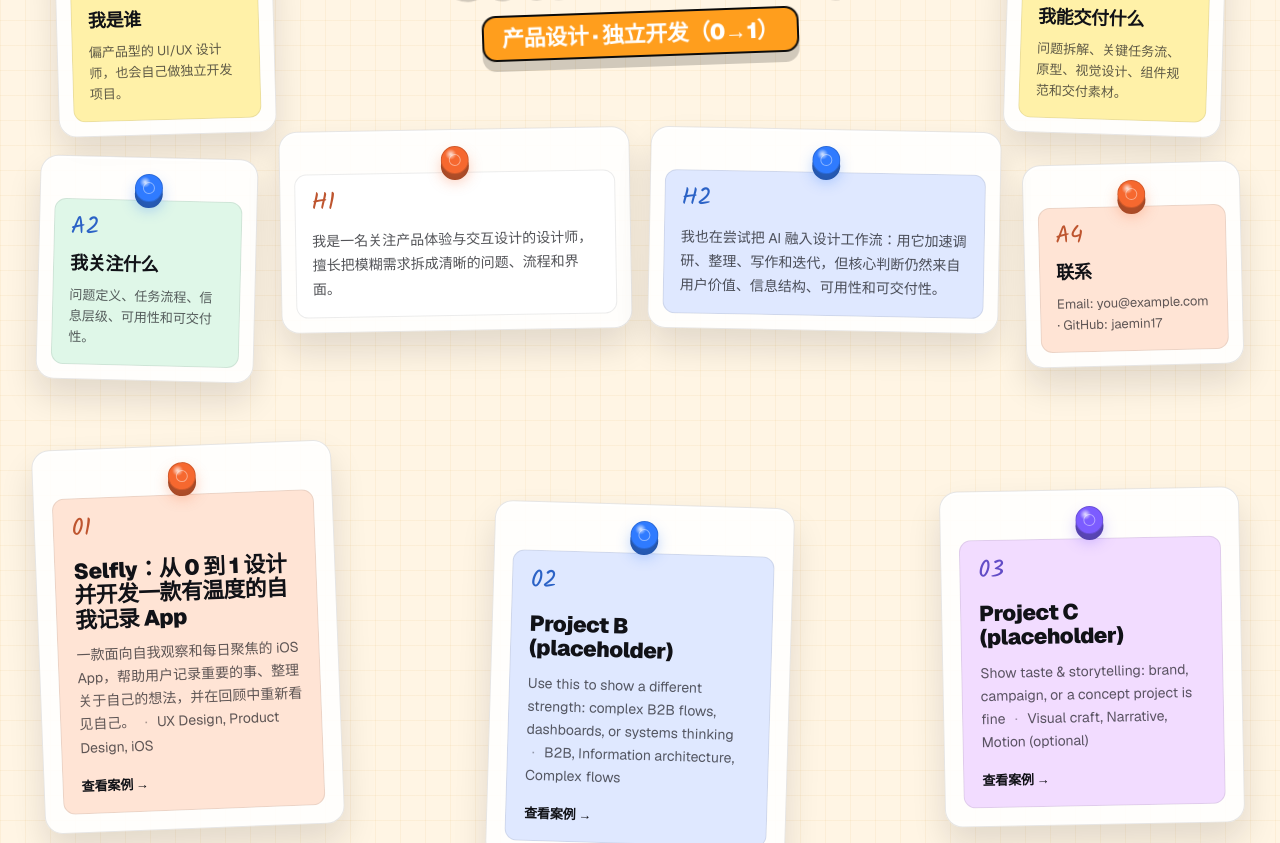
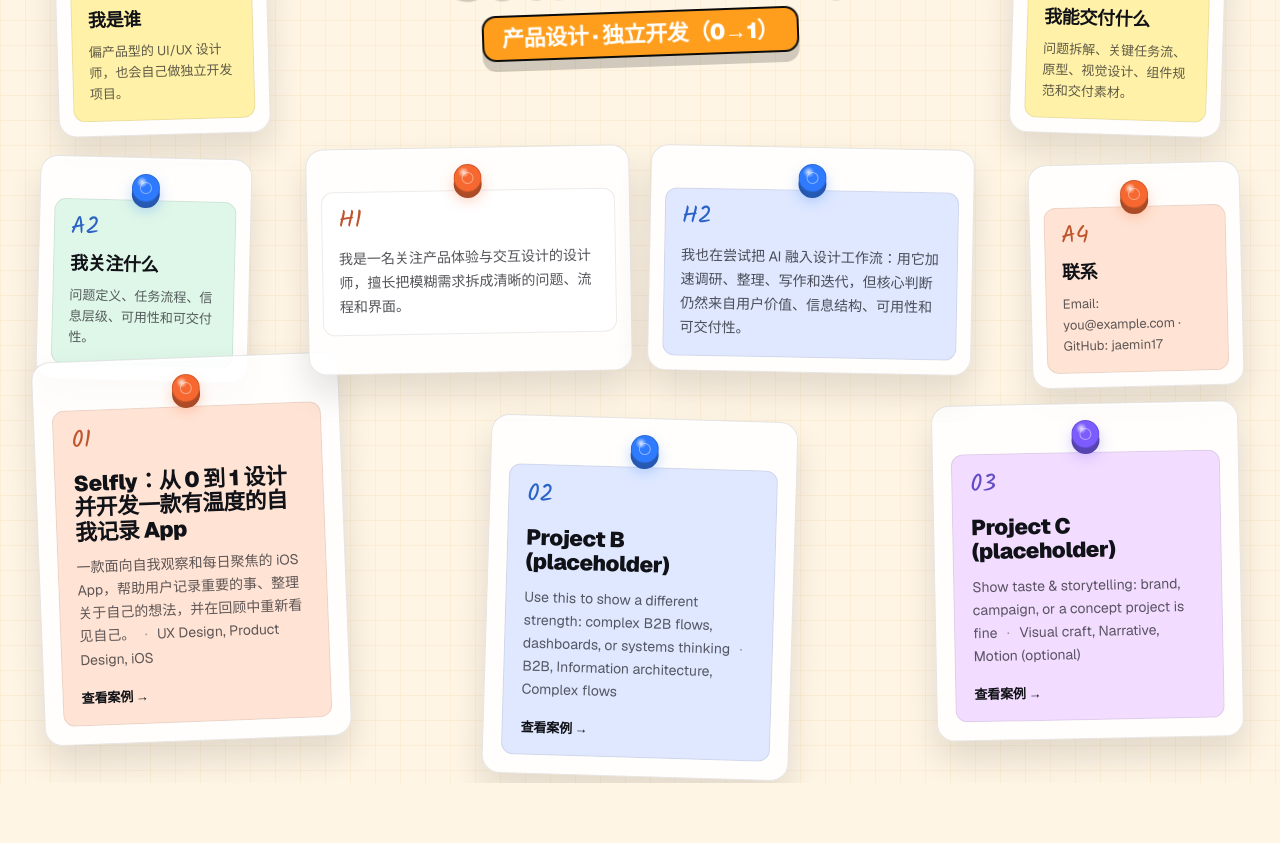
Before and after one commit to jaemin17/jaemin-portfolio, a Next.js app: page / in a window 1280 px wide. Shown: the part 280-1123 px from the top of the page. After the commit the page ends 1063 px from the top, so only its background shows below. Built offline with nearby package versions, Linux system fonts and the light colour scheme.

Commit message:
Tune homepage wall spacing density

```diff
--- a/src/app/page.module.css
+++ b/src/app/page.module.css
@@ -19,7 +19,7 @@
 
 .wall {
   position: relative;
-  min-height: max(980px, calc(100svh - 118px));
+  min-height: max(920px, calc(100svh - 118px));
   padding: 18px 0 28px;
 }
 
@@ -143,13 +143,13 @@
   --pin-color: #f6682f;
   position: absolute;
   z-index: 2;
-  width: min(27vw, 300px);
+  width: clamp(300px, 24vw, 370px);
   transform: translateY(var(--note-offset)) rotate(var(--note-rotation));
 }
 
 .workItem:nth-child(1) {
   left: 0;
-  bottom: -34px;
+  bottom: -6px;
 }
 
 .workItem:nth-child(2) {
@@ -158,7 +158,7 @@
   --note-accent: #dfe8ff;
   --pin-color: #2f7bff;
   left: 50%;
-  bottom: -54px;
+  bottom: -28px;
   transform: translateX(-50%) translateY(var(--note-offset)) rotate(var(--note-rotation));
 }
 
@@ -168,7 +168,7 @@
   --note-accent: #f2dcff;
   --pin-color: #7c5cff;
   right: 0;
-  bottom: -30px;
+  bottom: -4px;
 }
 
 .workLink {
@@ -281,7 +281,7 @@
   --pin-color: #f6682f;
   position: absolute;
   z-index: 1;
-  width: min(20vw, 218px);
+  width: clamp(212px, 16vw, 260px);
   padding: 42px 14px 14px;
   border: 1px solid rgba(17, 18, 23, 0.1);
   border-radius: 18px;
@@ -349,11 +349,11 @@
 }
 
 .heroCopyNotes {
-  margin: 74px auto 0;
+  margin: 92px auto 0;
   display: grid;
   grid-template-columns: repeat(2, minmax(0, 1fr));
   gap: 18px;
-  max-width: 720px;
+  max-width: min(52vw, 880px);
 }
 
 .heroCopyItem {
```
